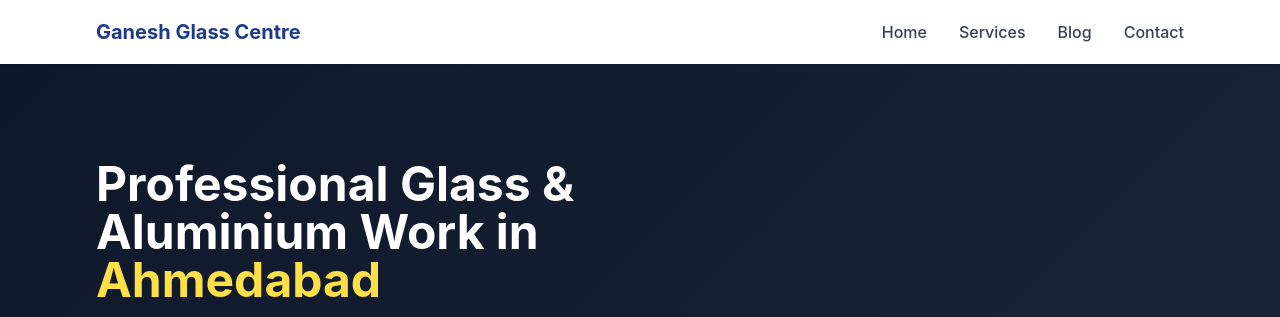
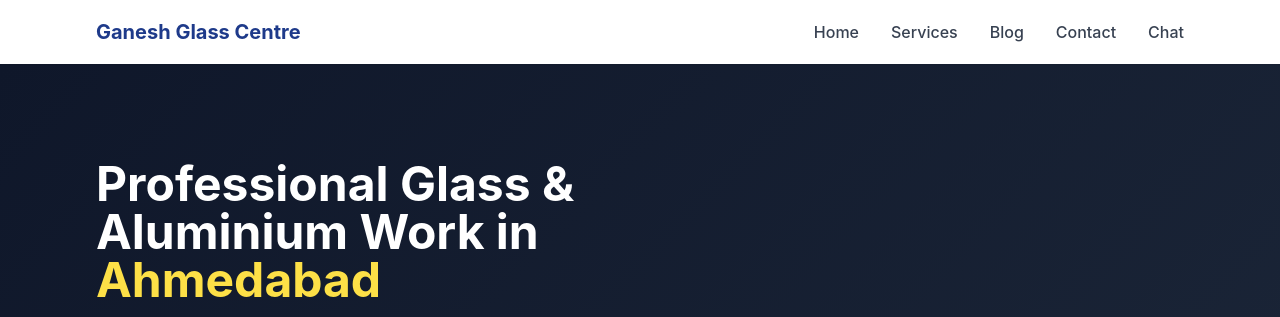
Before and after one commit to sujalsuthar/ganeshglass, a plain HTML site: page index.html in a window 1280 px wide. Shown: the top 317 px of the page. Drawn offline with nearby package versions, Linux system fonts and the light colour scheme.

Commit message:
Add chatbot link to navigation menu

```diff
--- a/index.html
+++ b/index.html
@@ -433,6 +433,7 @@
                     <a href="services.html" class="text-gray-700 hover:text-blue-900 font-medium">Services</a>
                     <a href="blog.html" class="text-gray-700 hover:text-blue-900 font-medium">Blog</a>
                     <a href="contact.html" class="text-gray-700 hover:text-blue-900 font-medium">Contact</a>
+                    <a href="chatbot.html" class="text-gray-700 hover:text-blue-900 font-medium">Chat</a>
                 </div>
                 <div class="md:hidden">
                     <button class="text-gray-700" onclick="toggleMenu()">☰</button>
@@ -443,6 +444,7 @@
                 <a href="services.html" class="block py-2 text-gray-700">Services</a>
                 <a href="blog.html" class="block py-2 text-gray-700">Blog</a>
                 <a href="contact.html" class="block py-2 text-gray-700">Contact</a>
+                <a href="chatbot.html" class="block py-2 text-gray-700">Chat</a>
             </div>
         </div>
     </nav>
```
